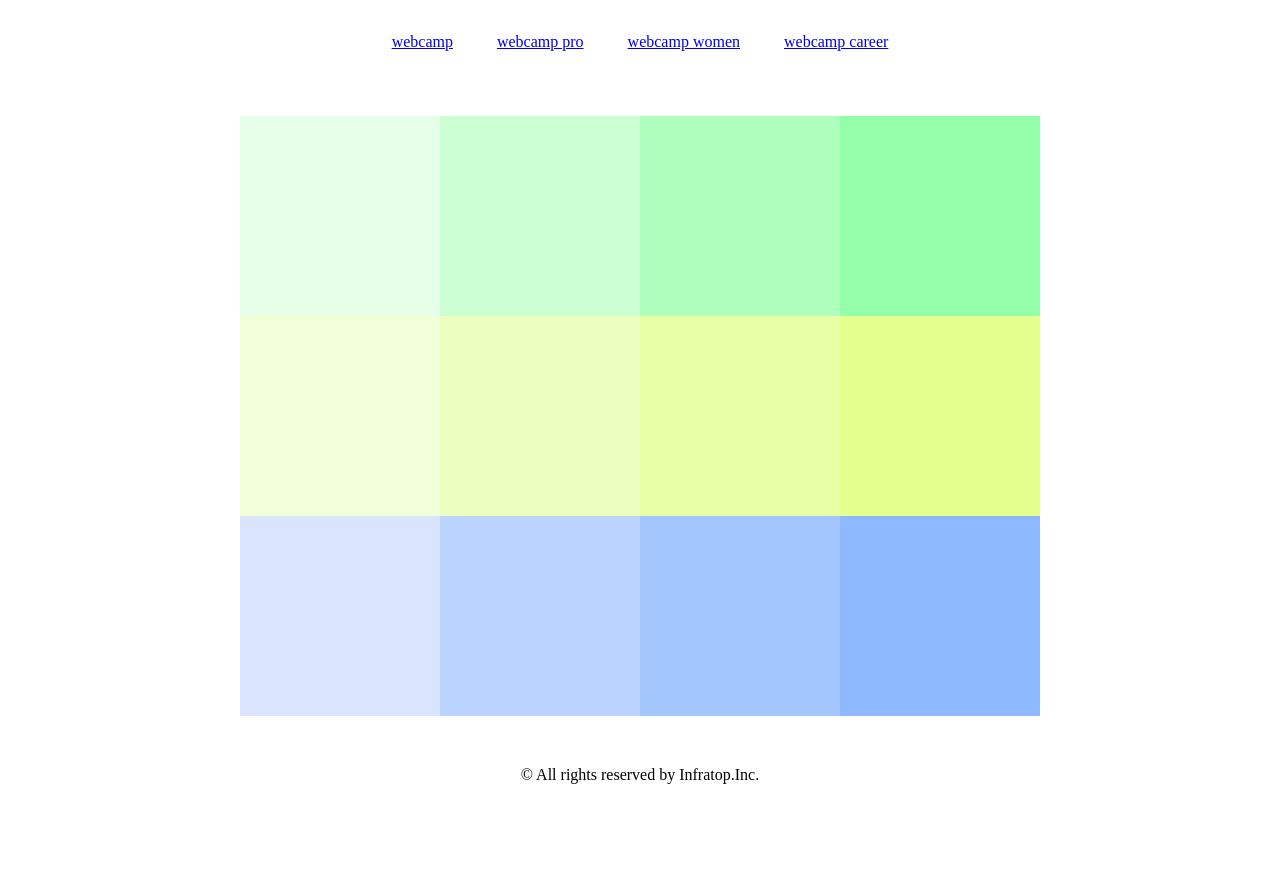
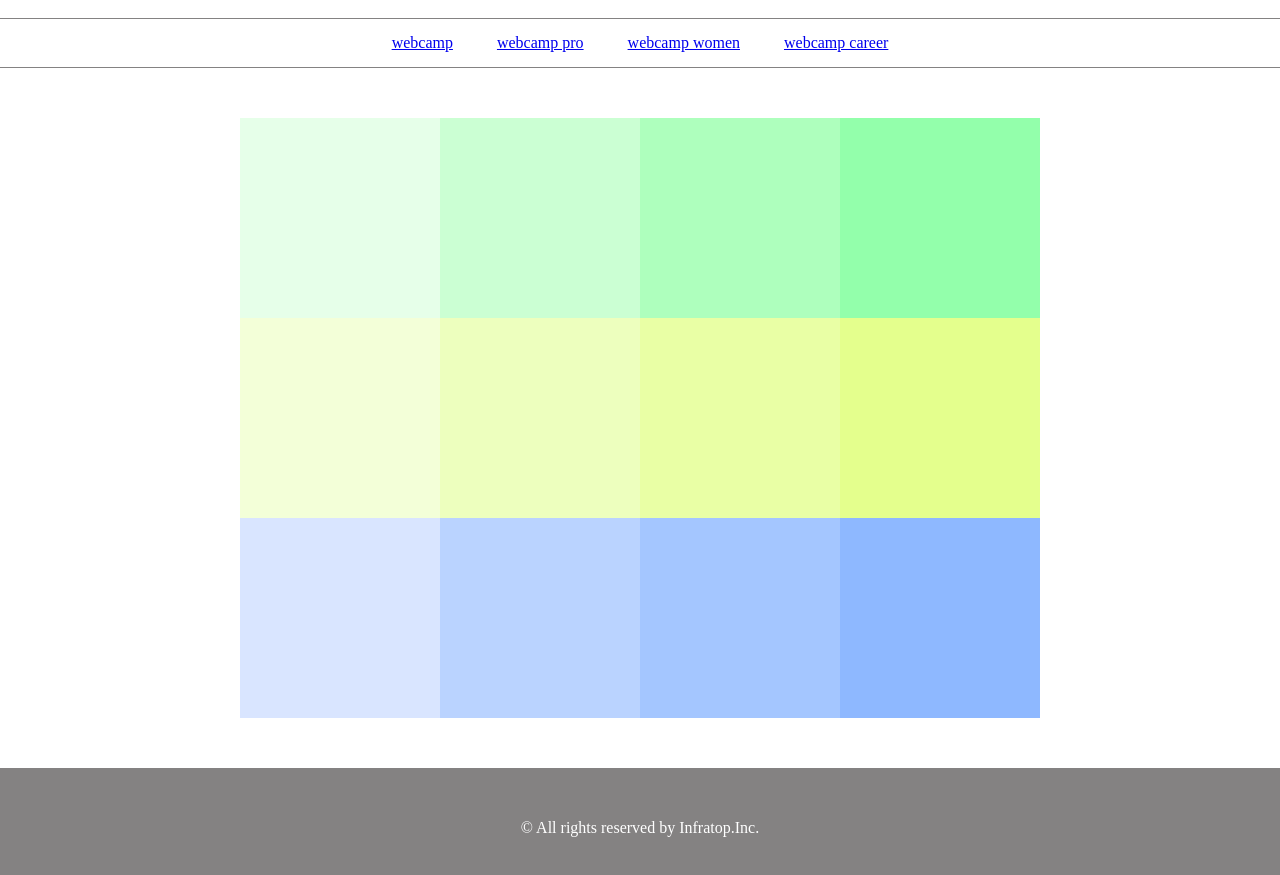
Before and after one commit to takurusu/chapter5_exercise, a plain HTML site: page index.html in a window 1280 px wide. Shown: the part 59-934 px from the top of the page. Before the commit the page ends 895 px from the top, so only its background shows below. Drawn offline with Linux system fonts and the light colour scheme.

Commit message:
[Finish]1-5

```diff
--- a/index.html
+++ b/index.html
@@ -30,26 +30,24 @@
       </ul>
     </nav>
 
-    <div class="main1">
+    <div class="main">
       <div class="content1"></div>
       <div class="content2"></div>
       <div class="content3"></div>
       <div class="content4"></div>
-    </div>
-    <div class="main2">
       <div class="content5"></div>
       <div class="content6"></div>
       <div class="content7"></div>
       <div class="content8"></div>
-    </div>
-    <div class="main3">
       <div class="content9"></div>
       <div class="content10"></div>
       <div class="content11"></div>
       <div class="content12"></div>
     </div>
 
-    <footer>© All rights reserved by Infratop.Inc.</footer>
+    <footer>
+      <p class="footer-text">© All rights reserved by Infratop.Inc.</p>
+    </footer>
 
   </body>
 </html>
--- a/style.css
+++ b/style.css
@@ -5,27 +5,30 @@
 }
 
 .headline {
-  margin-top: 20px;
-  margin-bottom: 20px;
+  width: 100%;
+  padding: 20px 0;
   text-align: center;
 }
 
-.nav {
+.list {
   text-align: center;
+  padding: 15px 0;
+  margin: 0 auto;
+  border-bottom: 1px solid #848282;
+  border-top: 1px solid #848282;
 }
 
 .list-item {
   list-style: none;
   display: inline-block;
-  margin: 15px 20px;
-  padding-bottom: 50px;
+  margin: 0 20px;
 }
 
-.main1 {
+.main {
   width: 800px;
-  margin: 0 auto;
+  margin: 50px auto;
   display: flex;
-  justify-conetent: center;
+  flex-wrap: wrap;
 }
 
 .content1 {
@@ -117,6 +120,11 @@
 footer {
   width: 100%;
   height: 120px;
-  padding-top: 50px;
   text-align: center;
+  line-height: 120px;
+  background-color: #848282;
 }
+
+.footer-text {
+  color: #fff;
+}
```
